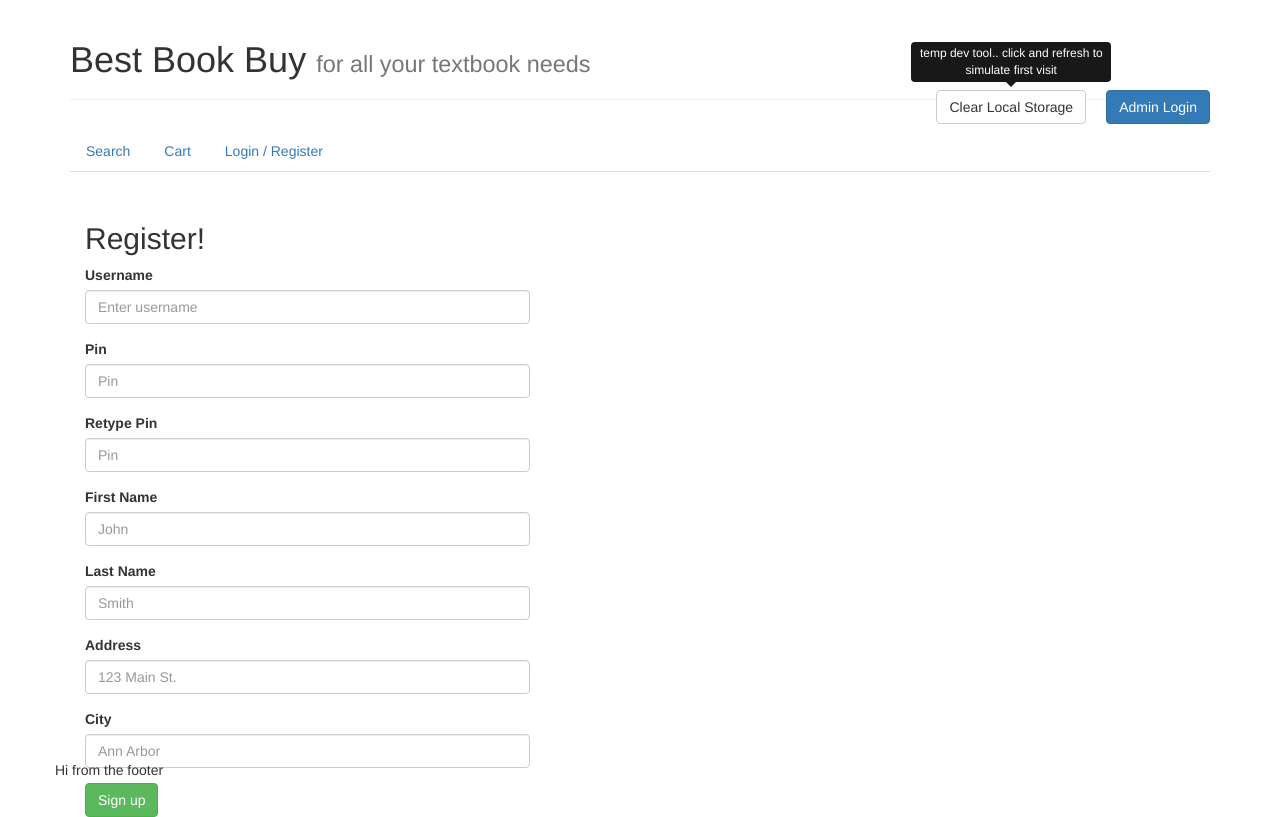
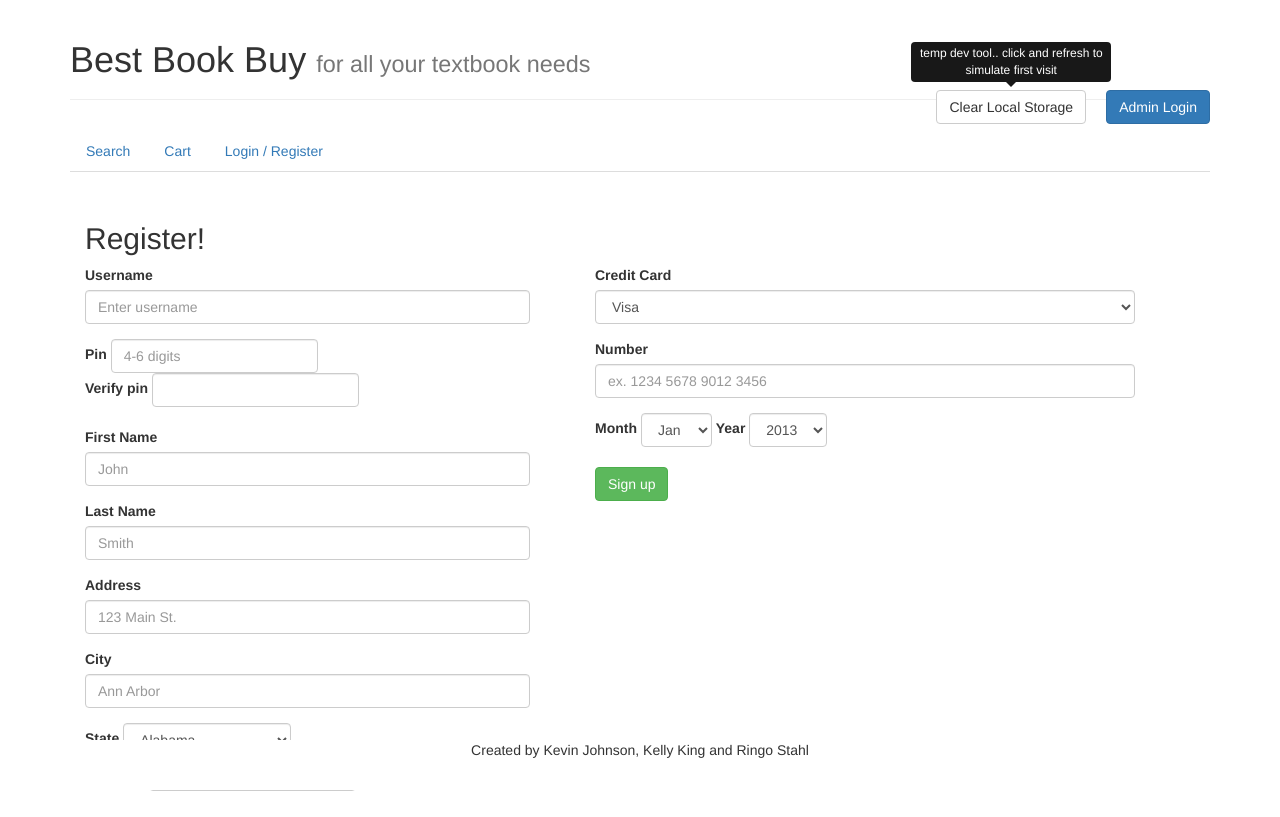
Before and after one commit to kellyk/b3, a PHP site: template views/register.php in a window 1280 px wide. After the commit the page ends 791 px from the top, so only its background shows below. Run offline with PHP 8.4, Linux system fonts and the light colour scheme; the template is opened without the code that fills it, so the values that code supplies are empty; some libraries are stand-ins or nearby versions.

Commit message:
finish registration form and update footer

```diff
--- a/public/css/style.css
+++ b/public/css/style.css
@@ -3,7 +3,10 @@
 }
 
 .footer {
-	padding: 20px 0;
-	position: absolute;
-	bottom: 0;
+	background: #fff;
+	width: 100%;
+	height:50px;
+	position:absolute;
+	bottom:10px;
+	text-align: center;
 }
--- a/views/global/footer.php
+++ b/views/global/footer.php
@@ -1,6 +1,10 @@
+
+<div class="clearfix"></div>
+</div>
+</div>
+	<div class="footer">
+		<p>Created by Kevin Johnson, Kelly King and Ringo Stahl</p>
 	</div>
-	<div class="row .col-xs-12 footer">Hi from the footer</div>
-</div>
 
 </body>
 </html>
--- a/views/register.php
+++ b/views/register.php
@@ -1,20 +1,23 @@
 <?php include_once('views/global/header.php'); ?>
 
+
+	<h2>Register!</h2>
+	<form role="form" >
 		<div class = "row col-xs-5">
-	<h2>Register!</h2>
-	<form role="form">
 		  	<div class="form-group">
 		    	<label for="username">Username</label>
 		    	<input type="text" class="form-control" id="username" placeholder="Enter username">
 		  	</div>
+		  	<div class="form-inline">
 			  	<div class="form-group">
 				    <label for="pin">Pin</label>
-		    <input type="pin" class="form-control" id="pin" placeholder="Pin">
+				    <input type="pin" class="form-control" id="pin" placeholder="4-6 digits" required />
 				</div>
 				<div class="form-group">
-		    <label for="verifyPin">Retype Pin</label>
-		    <input type="verifyPin" class="form-control" id="verifyPin" placeholder="Pin">
+				    <label for="verifyPin">Verify pin</label>
+				    <input type="verifyPin" class="form-control" id="verifyPin" required />
 				</div>
+			</div><br />
 			<div class="form-group">
 			    <label for="fName">First Name</label>
 			    <input type="fName" class="form-control" id="fName" placeholder="John">
@@ -31,7 +34,109 @@
 			    <label for="city">City</label>
 			    <input type="text" class="form-control" id="city" placeholder="Ann Arbor">
 			</div>
+			<div class="form-inline">
+				<div class="form-group">
+				    <label for="state">State</label>
+				    <select type="text" class="form-control" id="state">
+						<option value="AL">Alabama</option>
+						<option value="AK">Alaska</option>
+						<option value="AZ">Arizona</option>
+						<option value="AR">Arkansas</option>
+						<option value="CA">California</option>
+						<option value="CO">Colorado</option>
+						<option value="CT">Connecticut</option>
+						<option value="DE">Delaware</option>
+						<option value="DC">District of Columbia</option>
+						<option value="FL">Florida</option>
+						<option value="GA">Georgia</option>
+						<option value="HI">Hawaii</option>
+						<option value="ID">Idaho</option>
+						<option value="IL">Illinois</option>
+						<option value="IN">Indiana</option>
+						<option value="IA">Iowa</option>
+						<option value="KS">Kansas</option>
+						<option value="KY">Kentucky</option>
+						<option value="LA">Louisiana</option>
+						<option value="ME">Maine</option>
+						<option value="MD">Maryland</option>
+						<option value="MA">Massachusetts</option>
+						<option value="MI">Michigan</option>
+						<option value="MN">Minnesota</option>
+						<option value="MS">Mississippi</option>
+						<option value="MO">Missouri</option>
+						<option value="MT">Montana</option>
+						<option value="NE">Nebraska</option>
+						<option value="NV">Nevada</option>
+						<option value="NH">New Hampshire</option>
+						<option value="NJ">New Jersey</option>
+						<option value="NM">New Mexico</option>
+						<option value="NY">New York</option>
+						<option value="NC">North Carolina</option>
+						<option value="ND">North Dakota</option>
+						<option value="OH">Ohio</option>
+						<option value="OK">Oklahoma</option>
+						<option value="OR">Oregon</option>
+						<option value="PA">Pennsylvania</option>
+						<option value="RI">Rhode Island</option>
+						<option value="SC">South Carolina</option>
+						<option value="SD">South Dakota</option>
+						<option value="TN">Tennessee</option>
+						<option value="TX">Texas</option>
+						<option value="UT">Utah</option>
+						<option value="VT">Vermont</option>
+						<option value="VA">Virginia</option>
+						<option value="WA">Washington</option>
+						<option value="WV">West Virginia</option>
+						<option value="WI">Wisconsin</option>
+						<option value="WY">Wyoming</option>
+				    </select>
+				</div>
+				<div class="form-group">
+				    <label for="zip">Zip Code</label>
+				    <input type="text" class="form-control" id="zip">
+				</div>
+			</div>
+		</div>
+		<div class = "row col-xs-1"></div>
+		<div class = "row col-xs-6">
+			<div class="form-group">
+			    <label for="cc-type">Credit Card</label>
+			    <select class="form-control" id="cc-type">
+			    	<option value="visa">Visa</option>
+			    	<option value="mastercard">Mastercard</option>
+			    	<option value="discover">Discover</option>
+			    </select>
+			</div>
+		    <div class="form-group">
+			    <label for="cc-number">Number</label>
+			    <input type="text" class="form-control" id="cc-number" placeholder="ex. 1234 5678 9012 3456">
+			</div>
+			<div class="form-inline">
+				<div class="form-group">
+				    <label for="cc-month">Month</label>
+				    <select class="form-control" id="cc-month">
+				    	<option value="1">Jan</option>
+				    	<option value="2">Feb</option>
+				    	<option value="3">Mar</option>
+				    </select>
+				</div>
+				<div class="form-group">
+				    <label for="cc-year">Year</label>
+				    <select class="form-control" id="cc-year">
+				    	<option value="2013">2013</option>
+				    	<option value="2014">2014</option>
+				    	<option value="2015">2015</option>
+				    	<option value="2016">2016</option>
+				    	<option value="2017">2017</option>
+				    	<option value="2018">2018</option>
+				    </select>
+				</div>
+			</div> <br />
+			<div class="form-group">
 				<button type="submit" class="btn btn-success">Sign up</button>
+			</div>
+			</div>
+		</div>
 	</form>
-</div>
+
 <?php include_once('views/global/footer.php'); ?>
```
Lines whose indentation alone changed are shown as unchanged.
